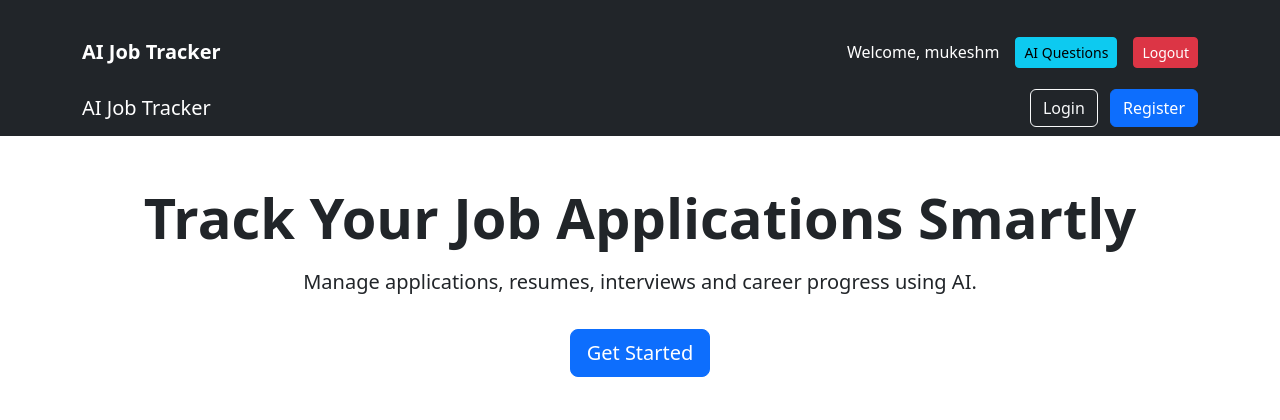
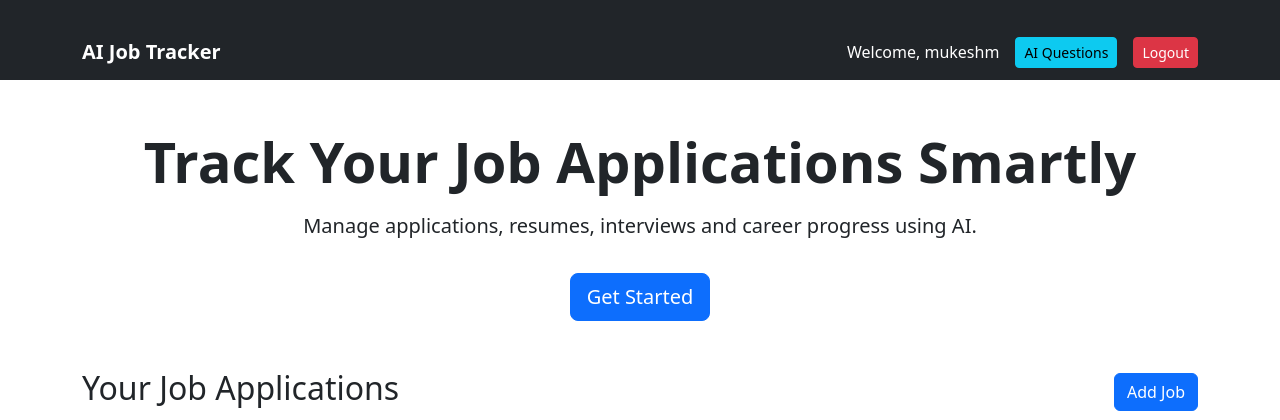
Before and after one commit to mukeshm16/ai-job-tracker, a Django app: page / in a window 1280 px wide. Shown: the top 420 px of the page. Run offline with Django 5.2, Linux system fonts and the light colour scheme; a user stored in the database is signed in; data comes from the database, SQL or seed files in the repository.

Commit message:
Update index.html

```diff
--- a/templates/index.html
+++ b/templates/index.html
@@ -43,17 +43,6 @@
     </div>
 
 </nav>
-    <!-- Navbar -->
-    <nav class="navbar navbar-expand-lg navbar-dark bg-dark">
-        <div class="container">
-            <a class="navbar-brand" href="#">AI Job Tracker</a>
-
-            <div>
-                <a href="#" class="btn btn-outline-light me-2">Login</a>
-                <a href="#" class="btn btn-primary">Register</a>
-            </div>
-        </div>
-    </nav>
 
     <!-- Hero Section -->
     <div class="container mt-5">
```
